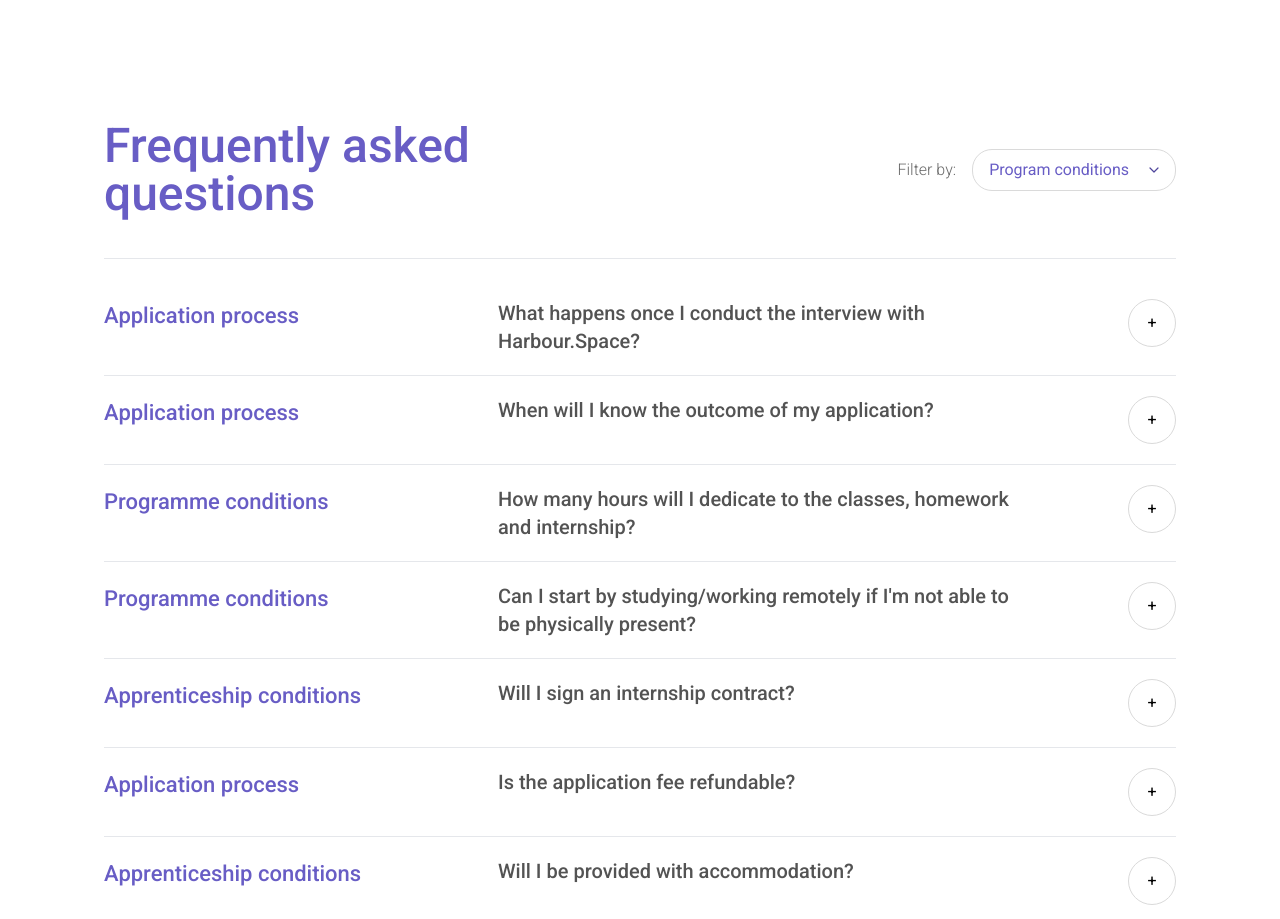
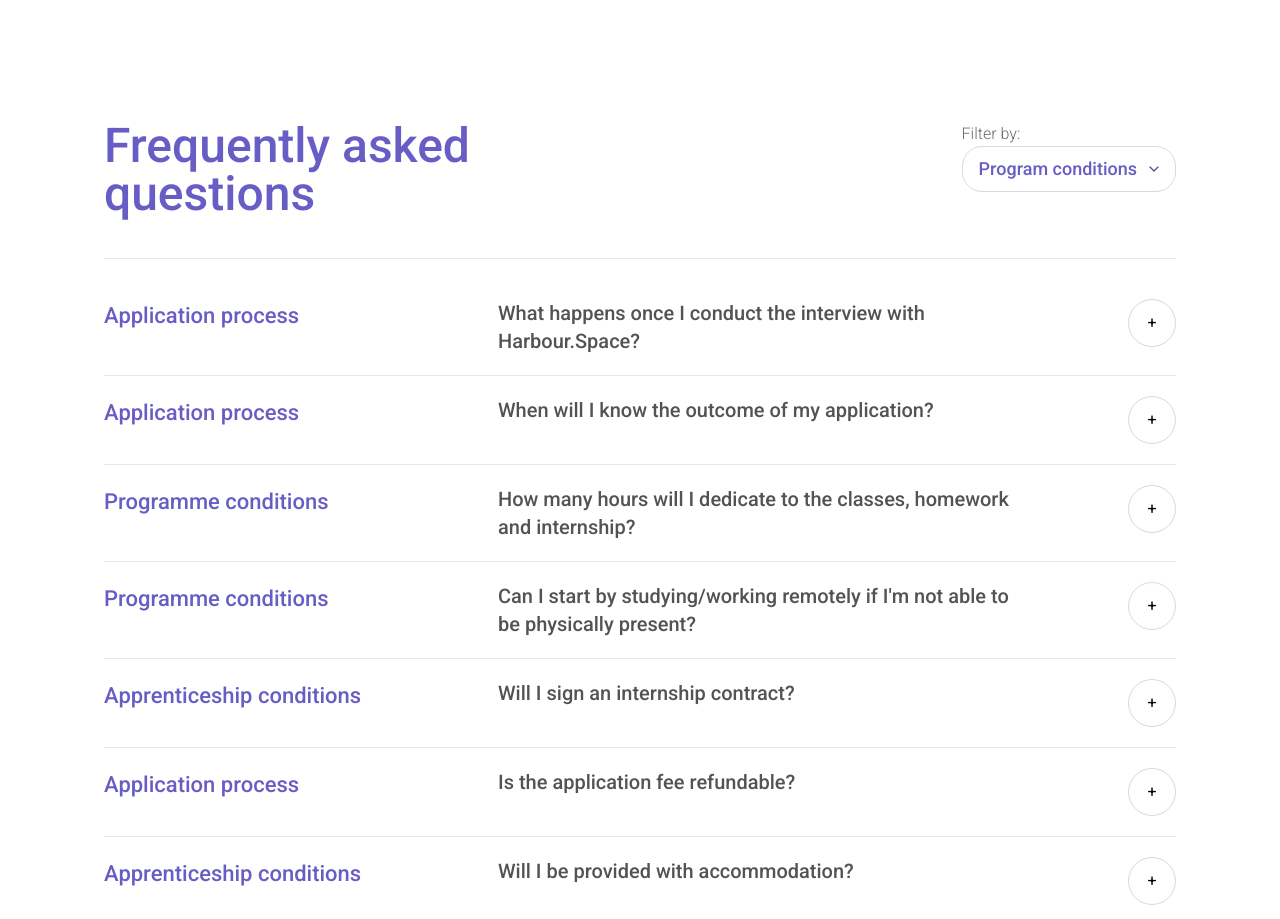
Before and after one commit to totisama/harbourspace-challenge, a Next.js app: page / in a window 1280 px wide. Shown: the part 2560-3479 px from the top of the page. Built offline with nearby package versions, Linux system fonts and the light colour scheme.

Commit message:
Changes to use new Dropdown Component

```diff
--- a/src/app/components/FAQSection.jsx
+++ b/src/app/components/FAQSection.jsx
@@ -1,19 +1,14 @@
 import Section from './Section'
 import { QUESTIONS } from '../consts'
 import FaqQuestion from './FaqQuestion'
+import Dropdown from './Dropdown'
 
 export default function FAQSection () {
   return (
     <Section flexDirection='flex-col' paddingX='px-10' extra='gap-y-10' >
-      <div className='w-full flex flex-col justify-between gap-y-5  md:flex-row md:gap-y-0'>
+      <div className='w-full flex flex-col justify-start md:justify-between gap-y-5 md:flex-row md:gap-y-0'>
         <h2 className='text-5xl max-w-lg font-medium text-[#685DC5]'>Frequently asked questions</h2>
-        <div className='flex flex-col items-start gap-x-4 md:flex-row md:items-center'>
-          <label className='flex text-[#6A6A6A] font-light text-base'>Filter by:</label>
-          <button className='w-full flex justify-between items-center border border-[#DADADA] py-4 px-4 text-[#685DC5] rounded-[20px] gap-x-5 sm:py-2 sm:w-auto'>
-            Program conditions
-            <img className='' src='/svgs/arrowBottom.svg' />
-          </button>
-        </div>
+        <Dropdown />
       </div>
       <hr className='w-full h-[1px] mx-auto bg-[#DADADA]' />
       <div className='flex flex-col gap-y-5'>
```
